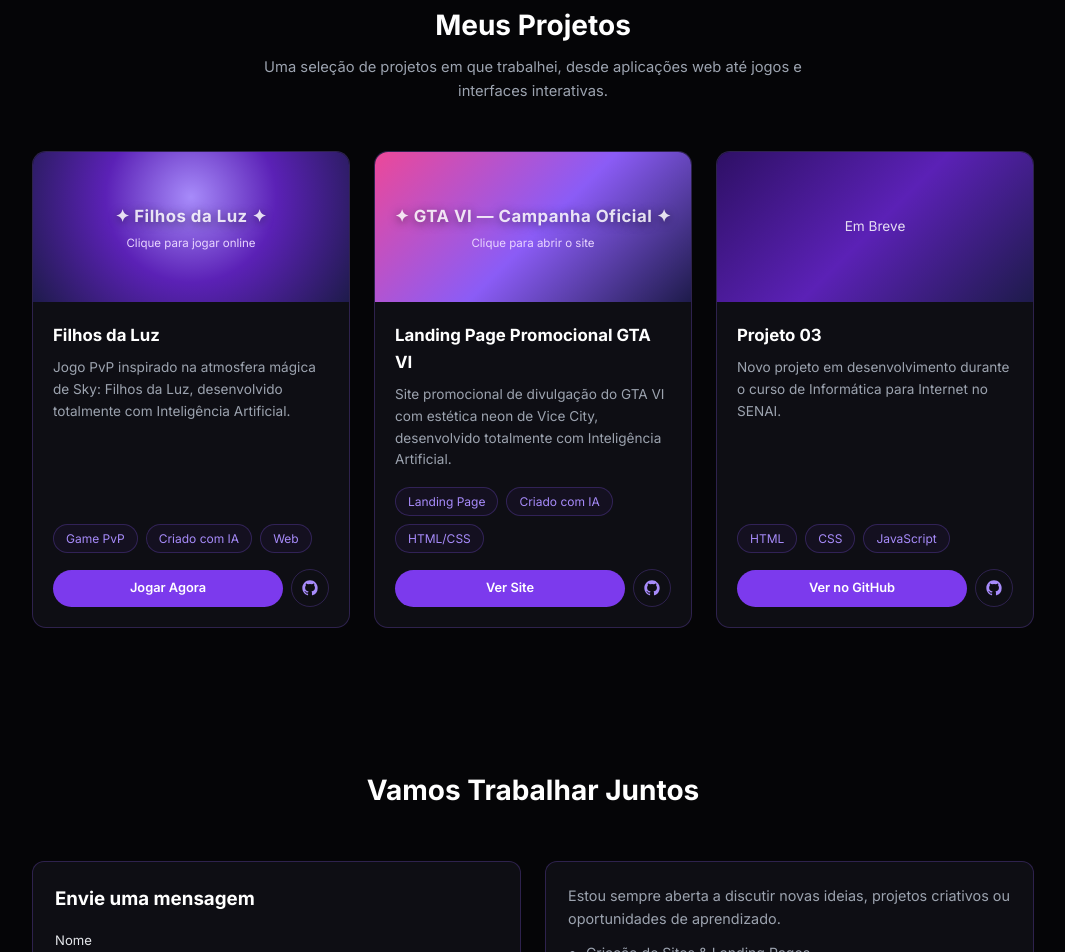
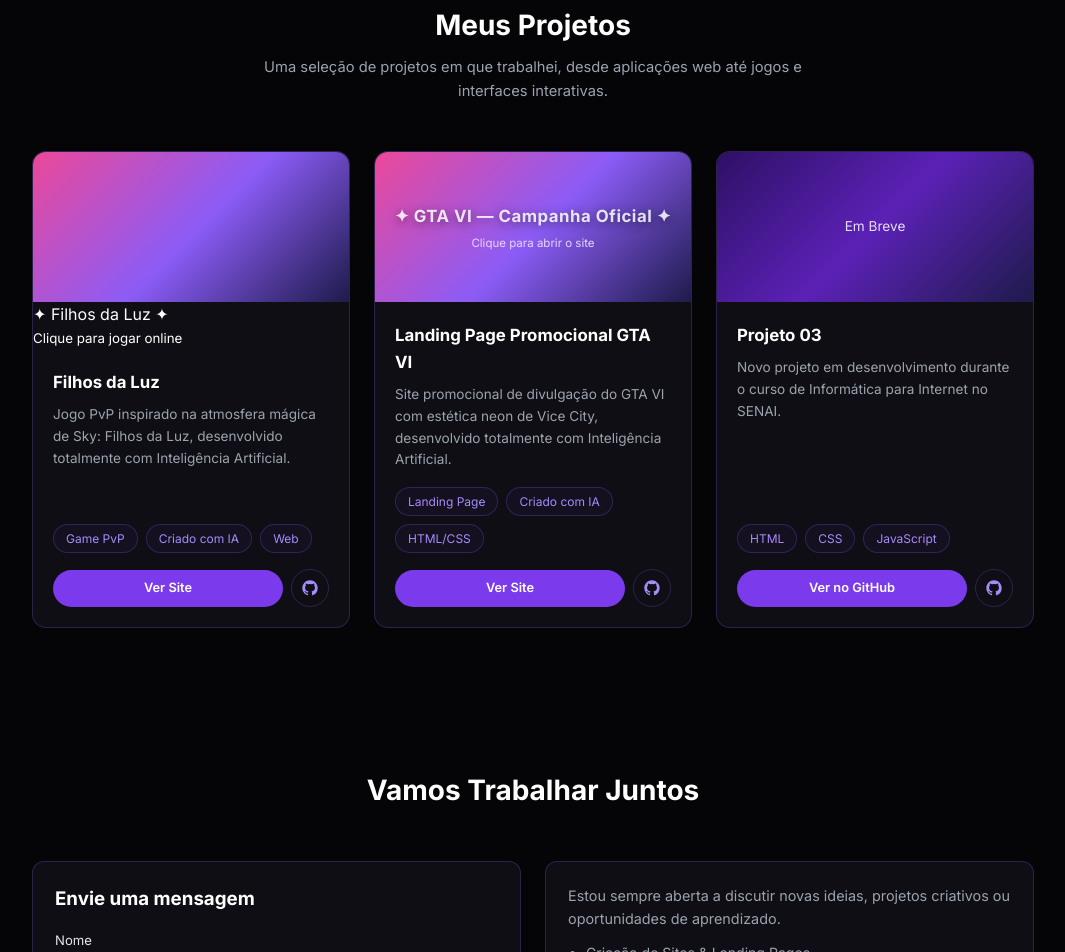
Before and after one commit to Andressaguimarz/Portf-lio, a plain HTML site: page index.html in a window 1280 px wide. Shown: the part 2110-3062 px from the top of the page, without its empty margins (107-1172 px from the left). Drawn offline with Linux system fonts and the light colour scheme.

Commit message:
Alteração portfolio

```diff
--- a/index.html
+++ b/index.html
@@ -836,7 +836,7 @@
       <div class="projects-grid">
         <!-- Projeto 01: Filhos da Luz -->
         <div class="project-card">
-          <a href="gta.html" target="_blank" rel="noopener noreferrer" class="project-banner featured-game">
+          <a href="gta.html" target="_blank" rel="noopener noreferrer" class="project-banner featured-gta"></a>
             <span>✦ Filhos da Luz ✦</span>
             <small>Clique para jogar online</small>
           </a>
@@ -849,7 +849,7 @@
               <span class="tag">Web</span>
             </div>
             <div class="project-footer">
-              <a href="gta.html" target="_blank" rel="noopener noreferrer" class="btn-details">Jogar Agora</a>
+            <a href="gta.html" target="_blank" rel="noopener noreferrer" class="btn-details">Ver Site</a>
               <a href="gta.html" target="_blank" rel="noopener noreferrer" class="icon-btn" title="Código no GitHub">
                 <svg width="16" height="16" fill="currentColor" viewBox="0 0 24 24"><path d="M12 .5C5.65.5.5 5.65.5 12c0 5.08 3.29 9.39 7.86 10.91.58.11.79-.25.79-.56 0-.28-.01-1.02-.02-2-3.2.7-3.88-1.54-3.88-1.54-.52-1.33-1.28-1.68-1.28-1.68-1.05-.72.08-.7.08-.7 1.16.08 1.77 1.19 1.77 1.19 1.03 1.77 2.7 1.26 3.36.96.1-.75.4-1.26.73-1.55-2.55-.29-5.24-1.28-5.24-5.69 0-1.26.45-2.29 1.19-3.09-.12-.29-.52-1.46.11-3.05 0 0 .97-.31 3.18 1.18a11.1 11.1 0 0 1 5.8 0c2.21-1.49 3.18-1.18 3.18-1.18.63 1.59.23 2.76.11 3.05.74.8 1.19 1.83 1.19 3.09 0 4.42-2.69 5.39-5.25 5.68.41.36.78 1.06.78 2.14 0 1.55-.01 2.8-.01 3.18 0 .31.21.68.8.56A11.51 11.51 0 0 0 23.5 12C23.5 5.65 18.35.5 12 .5Z"/></svg>
               </a>
```
